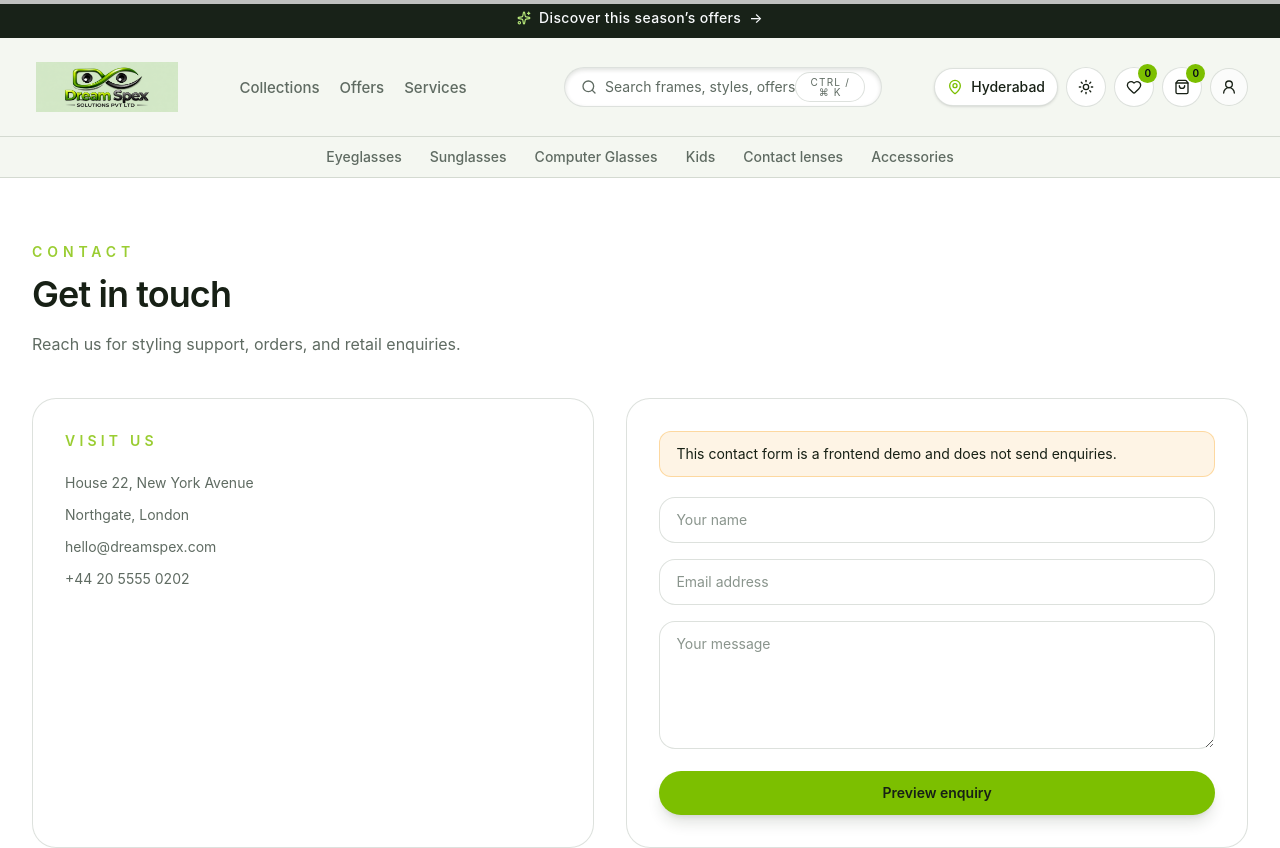
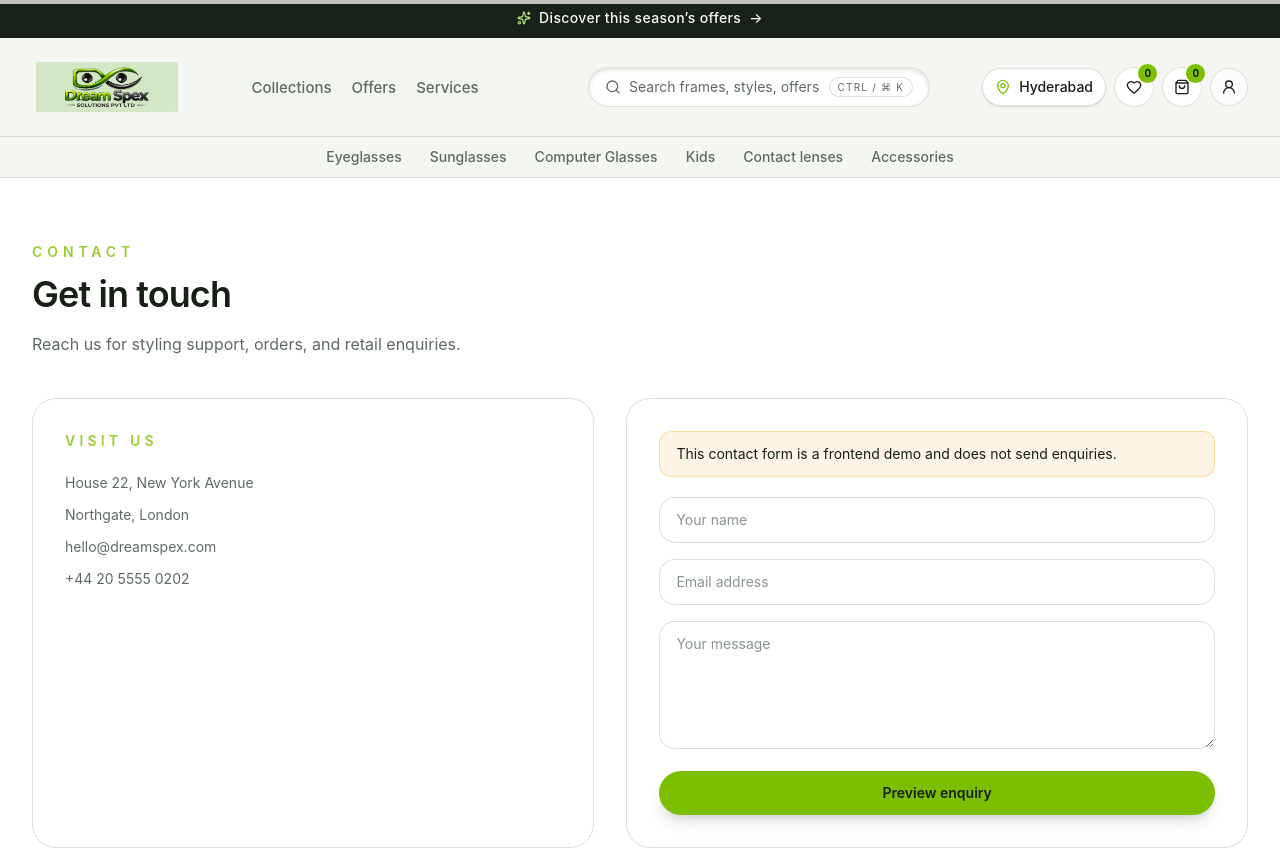
Before and after one commit to dinesh19165/dreamspex, a React (Vite) app: page /contact in a window 1280 px wide. Shown: the top 848 px of the page. Built offline with nearby package versions, Linux system fonts and the light colour scheme.

Commit message:
light mode

```diff
--- a/index.html
+++ b/index.html
@@ -1,5 +1,5 @@
 <!doctype html>
-<html lang="en">
+<html lang="en" data-theme="light">
   <head>
     <meta charset="UTF-8" />
     <link rel="icon" type="image/svg+xml" href="/favicon.svg" />
--- a/src/components/layout/Navbar.tsx
+++ b/src/components/layout/Navbar.tsx
@@ -1,9 +1,8 @@
 import { useEffect, useRef, useState } from 'react';
 import { AnimatePresence, motion } from 'framer-motion';
-import { ChevronDown, LayoutDashboard, LogOut, Menu, Search, ShoppingBag, Heart, MoonStar, Settings, Sun, UserRound, WalletCards, X, Sparkles } from 'lucide-react';
+import { ChevronDown, LayoutDashboard, LogOut, Menu, Search, ShoppingBag, Heart, Settings, UserRound, WalletCards, X, Sparkles } from 'lucide-react';
 import { Link, useNavigate } from 'react-router-dom';
 import { useShop } from '../../context/ShopContext';
-import { useTheme } from '../../context/useTheme';
 import { useAuth } from '../../context/useAuth';
 import BrandLogo from '../ui/BrandLogo';
 import LocationSelector from '../ui/LocationSelector';
@@ -54,7 +53,6 @@ const megaMenus: MegaMenu[] = [
 
 export default function Navbar() {
   const { wishlist, cart } = useShop();
-  const { theme, toggleTheme } = useTheme();
   const { isAuthenticated, clearAuthenticated } = useAuth();
   const navigate = useNavigate();
   const [open, setOpen] = useState(false);
@@ -182,9 +180,6 @@ export default function Navbar() {
 
           <div className="flex items-center gap-2">
             <div className="hidden xl:block"><LocationSelector /></div>
-            <button onClick={toggleTheme} className="hidden h-10 w-10 items-center justify-center rounded-full border border-[var(--border-subtle)] bg-[var(--bg-card)] text-[var(--text-primary)] transition hover:border-cyan-400/50 xl:flex" aria-label={`Switch to ${theme === 'dark' ? 'light' : 'dark'} theme`} title={`Switch to ${theme === 'dark' ? 'light' : 'dark'} theme`}>
-              {theme === 'dark' ? <MoonStar className="h-4 w-4" /> : <Sun className="h-4 w-4" />}
-            </button>
             <button onClick={openSearch} className="flex h-10 w-10 items-center justify-center rounded-full border border-[var(--border-subtle)] bg-[var(--bg-card)] text-[var(--text-primary)] transition hover:border-cyan-400/50 lg:hidden" aria-label="Search">
               <Search className="h-4 w-4" />
             </button>
@@ -264,9 +259,6 @@ export default function Navbar() {
         </div>
         <div className="mt-5 flex items-center justify-between rounded-2xl border border-white/10 bg-white/5 p-3">
           <LocationSelector />
-          <button onClick={toggleTheme} className="flex h-10 w-10 items-center justify-center rounded-full border border-white/10 bg-white/5 text-slate-200" aria-label={`Switch to ${theme === 'dark' ? 'light' : 'dark'} theme`}>
-            {theme === 'dark' ? <MoonStar className="h-4 w-4" /> : <Sun className="h-4 w-4" />}
-          </button>
         </div>
         <Link to={isAuthenticated ? '/dashboard' : '/login'} onClick={() => setOpen(false)} className="mt-3 flex items-center gap-3 rounded-2xl border border-white/10 bg-white/5 px-4 py-3 text-sm font-medium text-slate-200">
           <UserRound className="h-4 w-4 text-cyan-300" /> {isAuthenticated ? 'My account' : 'Sign in or create account'}
--- a/src/context/ThemeContext.tsx
+++ b/src/context/ThemeContext.tsx
@@ -1,10 +1,9 @@
 import { createContext } from 'react';
 
-export type Theme = 'dark' | 'light';
+export type Theme = 'light';
 
 export type ThemeContextValue = {
   theme: Theme;
-  toggleTheme: () => void;
 };
 
 export const ThemeContext = createContext<ThemeContextValue | undefined>(undefined);
--- a/src/context/ThemeProvider.tsx
+++ b/src/context/ThemeProvider.tsx
@@ -1,17 +1,16 @@
-import { useEffect, useState } from 'react';
+import { useEffect } from 'react';
 import type { ReactNode } from 'react';
 import { ThemeContext, type Theme } from './ThemeContext';
 
 const STORAGE_KEY = 'dream-spex-theme';
 
-function getInitialTheme(): Theme {
-  const savedTheme = localStorage.getItem(STORAGE_KEY);
-  return savedTheme === 'dark' ? 'dark' : 'light';
+export function ThemeProvider({ children }: { children: ReactNode }) {
+  const theme: Theme = 'light';
+
+  useEffect(() => {
+    document.documentElement.dataset.theme = theme;
+    localStorage.setItem(STORAGE_KEY, theme);
+  }, []);
+
+  return <ThemeContext.Provider value={{ theme }}>{children}</ThemeContext.Provider>;
 }
-
-export function ThemeProvider({ children }: { children: ReactNode }) {
-  const [theme, setTheme] = useState<Theme>(getInitialTheme);
-  useEffect(() => { document.documentElement.dataset.theme = theme; localStorage.setItem(STORAGE_KEY, theme); }, [theme]);
-  const toggleTheme = () => setTheme((current) => current === 'dark' ? 'light' : 'dark');
-  return <ThemeContext.Provider value={{ theme, toggleTheme }}>{children}</ThemeContext.Provider>;
-}
--- a/src/index.css
+++ b/src/index.css
@@ -8,21 +8,22 @@
   --brand-charcoal: #1f1f1f;
   --brand-white: #ffffff;
   --brand-gray: #f5f5f5;
-  --bg-primary: #0b0d18;
-  --bg-secondary: #151823;
-  --bg-card: #1b1f2b;
-  --text-primary: #ffffff;
-  --text-secondary: #94a3b8;
-  --border-subtle: rgba(255, 255, 255, 0.1);
+  --bg-primary: #f4f7f1;
+  --bg-secondary: #e9eee4;
+  --bg-card: #ffffff;
+  --text-primary: #172015;
+  --text-secondary: #5f6b62;
+  --border-subtle: rgba(20, 42, 20, 0.14);
   --text-on-dark: #f8fafc;
   --text-on-dark-muted: #cbd5e1;
-  --control-surface: #151823;
-  --control-surface-hover: #202638;
+  --control-surface: #ffffff;
+  --control-surface-hover: #eef3ea;
   font-family: Inter, ui-sans-serif, system-ui, -apple-system, BlinkMacSystemFont, 'Segoe UI', sans-serif;
   line-height: 1.5;
   font-weight: 400;
-  color: #f8fafc;
+  color: var(--text-primary);
   background-color: var(--bg-primary);
+  color-scheme: light;
   font-synthesis: none;
   text-rendering: optimizeLegibility;
   -webkit-font-smoothing: antialiased;
--- a/src/pages/FranchiseSystemPages.tsx
+++ b/src/pages/FranchiseSystemPages.tsx
@@ -1,12 +1,11 @@
 import { useMemo, useState } from 'react';
-import { ArrowRight, Bell, Building2, CheckCircle2, ChevronDown, CircleDollarSign, LayoutGrid, LogOut, MapPin, Moon, PackageCheck, PackageOpen, Search, Settings, ShoppingCart, Store, SunMedium, TrendingUp, UserRound, Users, Warehouse } from 'lucide-react';
+import { ArrowRight, Bell, Building2, CheckCircle2, ChevronDown, CircleDollarSign, LayoutGrid, LogOut, MapPin, PackageCheck, PackageOpen, Search, Settings, ShoppingCart, Store, TrendingUp, UserRound, Users, Warehouse } from 'lucide-react';
 import type { LucideIcon } from 'lucide-react';
 import { Link, useLocation, useNavigate, useParams } from 'react-router-dom';
 import Button from '../components/ui/Button';
 import Navbar from '../components/layout/Navbar';
 import Footer from '../components/layout/Footer';
 import { useAuth } from '../context/useAuth';
-import { useTheme } from '../context/useTheme';
 import { adminSalesOverview, franchiseOrders, franchiseProducts, franchiseRegistrations, franchises, franchiseStats, franchiseUsers, topProducts } from '../data/franchiseData';
 
 const formatCurrency = (value: number) =>
@@ -64,7 +63,6 @@ function DashboardShell({
   subheading?: string;
   locationLabel?: string;
 }) {
-  const { theme, toggleTheme } = useTheme();
   const { role, logout } = useAuth();
   const navigate = useNavigate();
   const location = useLocation();
@@ -175,9 +173,6 @@ function DashboardShell({
                 <Store className="h-4 w-4 text-[var(--brand-green)]" />
                 <span>All Franchises</span>
                 <ChevronDown className="h-4 w-4 text-[var(--text-secondary)]" />
-              </button>
-              <button type="button" onClick={toggleTheme} className="flex h-10 w-10 items-center justify-center rounded-full border border-[var(--border-subtle)] bg-[var(--bg-card)] text-[var(--text-primary)]">
-                {theme === 'dark' ? <SunMedium className="h-4 w-4" /> : <Moon className="h-4 w-4" />}
               </button>
               <div className="flex items-center gap-3 rounded-full border border-[var(--border-subtle)] bg-[var(--bg-card)] px-2.5 py-1.5">
                 <div className="flex h-8 w-8 items-center justify-center rounded-full bg-[var(--brand-green)] text-xs font-semibold text-[#101810]">AR</div>
```
